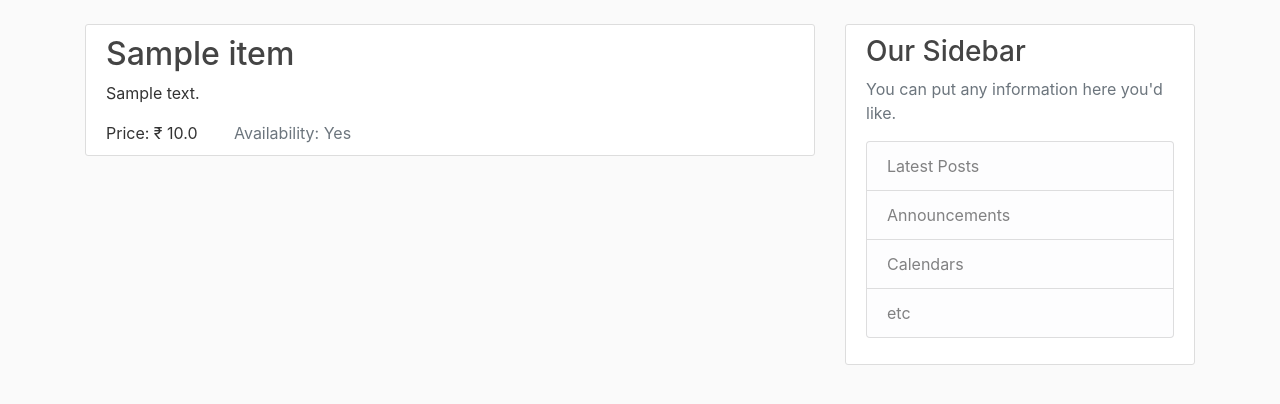
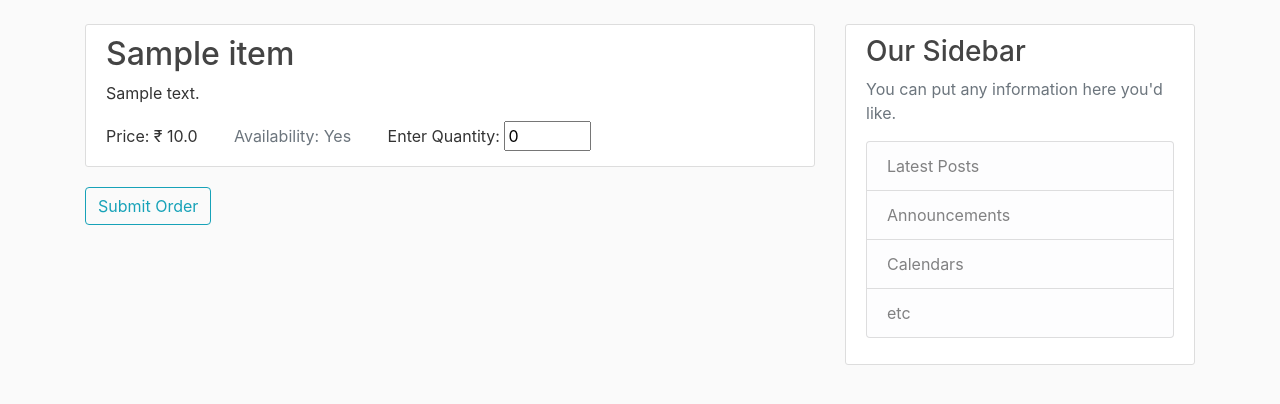
Before and after one commit to rahulmandal4551/OrderFood-website, a Flask app: page /home in a window 1280 px wide. Shown: the part 56-460 px from the top of the page. Run offline with Flask 2, Linux system fonts and the light colour scheme; tables that the repository leaves empty hold one stand-in row (values such as "Sample post"); some libraries are stand-ins or nearby versions.

Commit message:
Added feature for placing 'Orders'

```diff
--- a/orderfood/models.py
+++ b/orderfood/models.py
@@ -12,6 +12,8 @@ class User(db.Model, UserMixin):
     image_file = db.Column(db.String(20), nullable= False, default='default_img.jpg')
     password = db.Column(db.String(60), nullable= False)
     address = db.Column(db.Text, nullable= False)
+    order_json = db.Column(db.Text, default=None)
+    # past_orders = db.Column(db.Text, default=None)
 
     def __repr__(self):
         return f"User('{self.username}', '{self.email}', '{self.image_file}', '{self.address}')"
@@ -24,4 +26,4 @@ class Food_item(db.Model):
     price = db.Column(db.Float, nullable= False, default= 0.0)
 
     def __repr__(self):
-        return f"Food Item('{self.title}', '{self.price}', '{self.availablity}')"
+        return f"Food Item('{self.title}', '{self.price}', '{self.availability}')"
--- a/orderfood/routes.py
+++ b/orderfood/routes.py
@@ -1,38 +1,56 @@
 import secrets
 import os
+import json
 from PIL import Image
-from flask import render_template, url_for, flash, redirect, request
+from flask import render_template, jsonify, url_for, flash, redirect, request
 from orderfood import app, db, bcrypt
 from orderfood.models import User, Food_item
 from orderfood.forms import RegistrationForm, LoginForm, UpdateAccountForm
 from flask_login import login_user, current_user, logout_user, login_required
 
-food_items = [
-    {
-        'Title' : 'Chicken Biriyani',
-        'Details' : 'Chicken Biriyani(Leg Piece with Egg) from your favourite Resturant',
-        'Price' : '₹ 100.00',
-        'isAvailable' : 'Available'
-    },
-    {
-        'Title' : 'Sattu Paratha',
-        'Details' : 'Paratha stuffed with sattu from your favourite Resturant',
-        'Price' : '₹ 10.00',
-        'isAvailable' : 'Available'
-    },
-    {
-        'Title' : 'Chilli Chicken',
-        'Details' : 'Chilli Chicken (8 pieces) from your favourite Resturant',
-        'Price' : '₹ 120.00',
-        'isAvailable' : 'Not Available'
-    }
-]
-
-
 @app.route('/')
 @app.route('/home')
 def home():
-    return render_template('home.html', food_items=Food_item.query.all())
+    ordered_item_dict = None
+    if current_user.is_authenticated:
+        ordered_item_dict = json.loads(current_user.order_json) if current_user.order_json else None
+    print("ordered_item_dict", ordered_item_dict)
+    return render_template('home.html', food_items=Food_item.query.all(), ordered_item_dict = ordered_item_dict )
+
+@app.route('/postmethod', methods = ['GET','POST'])
+def get_post_javascript_data():
+    p = "random"
+    if request.method == 'POST':
+        # jsdata = request.form['mydata']
+        jsdata = request.form.to_dict()
+        if not current_user.is_authenticated:
+            flash("Please log in to submit your Order", 'info')
+            return redirect(url_for('login'))
+
+        print(f"Incoming JSON data converted to Dict {jsdata}")
+        # print(type(jsdata))
+        # print("")
+        # orderDict = json.loads(jsdata)
+        # print(orderDict)
+        # return redirect(url_for('page'))
+        finalDict = {}
+        orderDict = jsdata
+        for i in orderDict.keys():
+            quantity = 0
+            try:
+                quantity = int(orderDict[i])
+            except:
+                quantity = int(float(orderDict[i]))
+            if quantity > 0:
+                finalDict[i.strip('qntid')] = quantity
+        print(finalDict)
+        finalOrderJSON = json.dumps(finalDict)
+        print(finalOrderJSON, type(finalOrderJSON))
+        current_user.order_json = finalOrderJSON if bool(finalDict) else None
+        db.session.commit()
+        flash("Your order has been updated!", 'success')
+        return redirect(url_for('account'))
+    # return render_template("home.html", food_items=Food_item.query.all())
 
 @app.route('/about')
 def about():
@@ -104,5 +122,11 @@ def account():
         form.username.data = current_user.username
         form.email.data = current_user.email
         form.address.data = current_user.address
+
+        ordered_item_dict = None
+        try:
+            ordered_item_dict = json.loads(current_user.order_json)
+        except:
+            pass
     image_file = url_for('static', filename= f"profile_pics/{current_user.image_file}")
-    return render_template('account.html', title='Account', image_file=image_file, form=form)
+    return render_template('account.html', title='Account', image_file=image_file, form=form, ordered_item_dict=ordered_item_dict, food_items=Food_item.query.all())
--- a/orderfood/templates/home.html
+++ b/orderfood/templates/home.html
@@ -1,15 +1,27 @@
 {% extends "layout.html" %}
+
 {% block content %}
+  <form action="postmethod" method="POST" id="orderform" autocomplete="off">
     {% for item in food_items %}
         <article class="media content-section">
           <div class="media-body">
             <div>
-              <h2><a class="article-title" href="#">{{ item.title }}</a></h2>
+              <h2 class="article-title">{{ item.title }}</h2>
               <p class="article-content">{{ item.details }}</p>
             </div>
             <span class="mr-2">Price: ₹ {{ item.price }}</span>
-            <span class="text-muted ml-4"> Availability: {% if (item.availability > 0) %} Yes {% else %} No {% endif %} </span>
+            <span class="text-muted ml-4 mr-2"> Availability: {% if (item.availability > 0) %} Yes {% else %} No {% endif %} </span>
+
+            {# checks if corresponding Quantity value is already present in order_json otherwise sets to zero #}
+            {% set quan = ordered_item_dict[item.id|string]|default('0') %}
+
+            <label class="ml-4 form-control-label" for="qntid{{ item.id }}">Enter Quantity:</label>
+            <input class='' id="qntid{{ item.id }}" type="number" name="qntid{{ item.id }}" step="1" min="0" max="25" value="{{ quan }}" required>
           </div>
         </article>
     {% endfor %}
-{% endblock content %}
+    <div class="form-group">
+      <input class="btn btn-outline-info" type="submit" value="Submit Order" >
+    </div>
+  </form>
+{% endblock %}
--- a/orderfood/templates/layout.html
+++ b/orderfood/templates/layout.html
@@ -9,7 +9,7 @@
     <link rel="stylesheet" href="https://maxcdn.bootstrapcdn.com/bootstrap/4.0.0/css/bootstrap.min.css" integrity="sha384-Gn5384xqQ1aoWXA+058RXPxPg6fy4IWvTNh0E263XmFcJlSAwiGgFAW/dAiS6JXm" crossorigin="anonymous">
 
     <link rel="stylesheet" type="text/css" href="{{ url_for('static', filename='main.css') }}">
-
+    {% block jscontent %}{% endblock %}
     {% if title %}
         <title>Order Food - {{ title }}</title>
     {% else %}
```
Also changed, not shown: orderfood/templates/account.html (+15 -0 lines).
